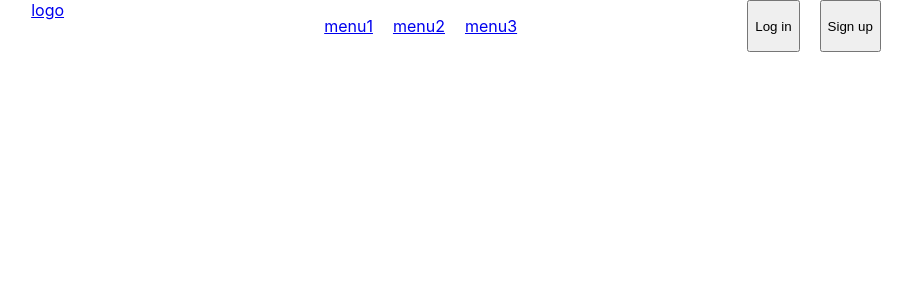
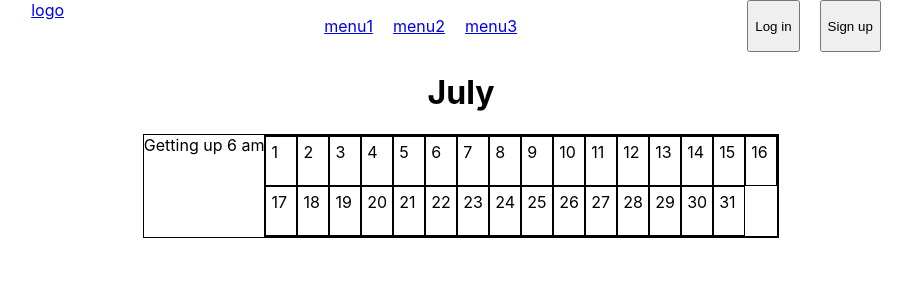
Before and after one commit to dongwook00/hello-cat, a React (Create React App) app: page / in a window 1280 px wide. Shown: the top 300 px of the page, without its empty margins (179-1091 px from the left). Built offline with nearby package versions, Linux system fonts and the light colour scheme.

Commit message:
add `Main` to `App`

```diff
--- a/src/App.tsx
+++ b/src/App.tsx
@@ -1,8 +1,14 @@
 import React from 'react';
 import Nav from './components/Nav';
+import Main from './components/Main';
 
 const App = () => {
-  return <Nav />;
+  return (
+    <>
+      <Nav />
+      <Main />
+    </>
+  );
 };
 
 export default App;
```
